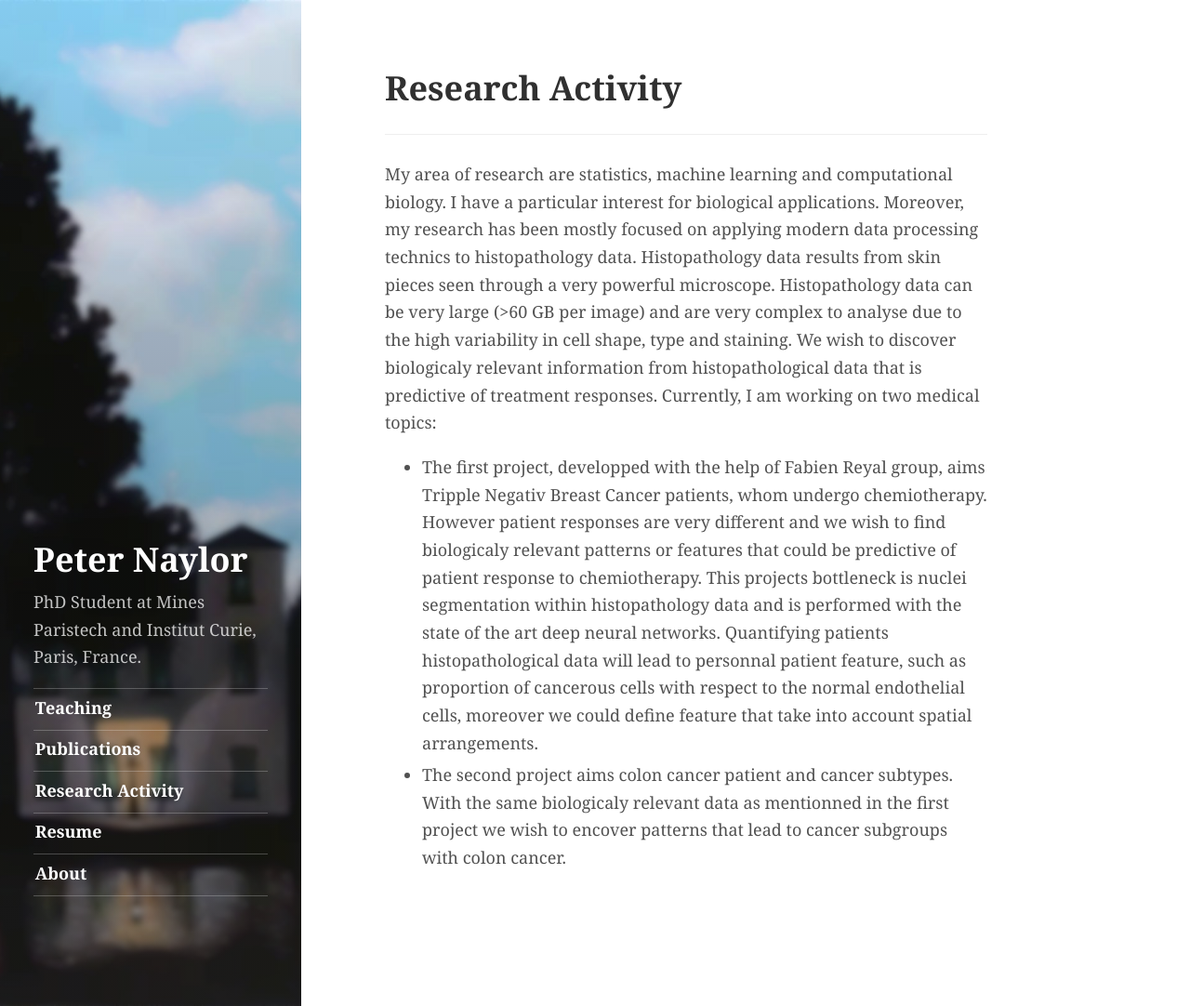
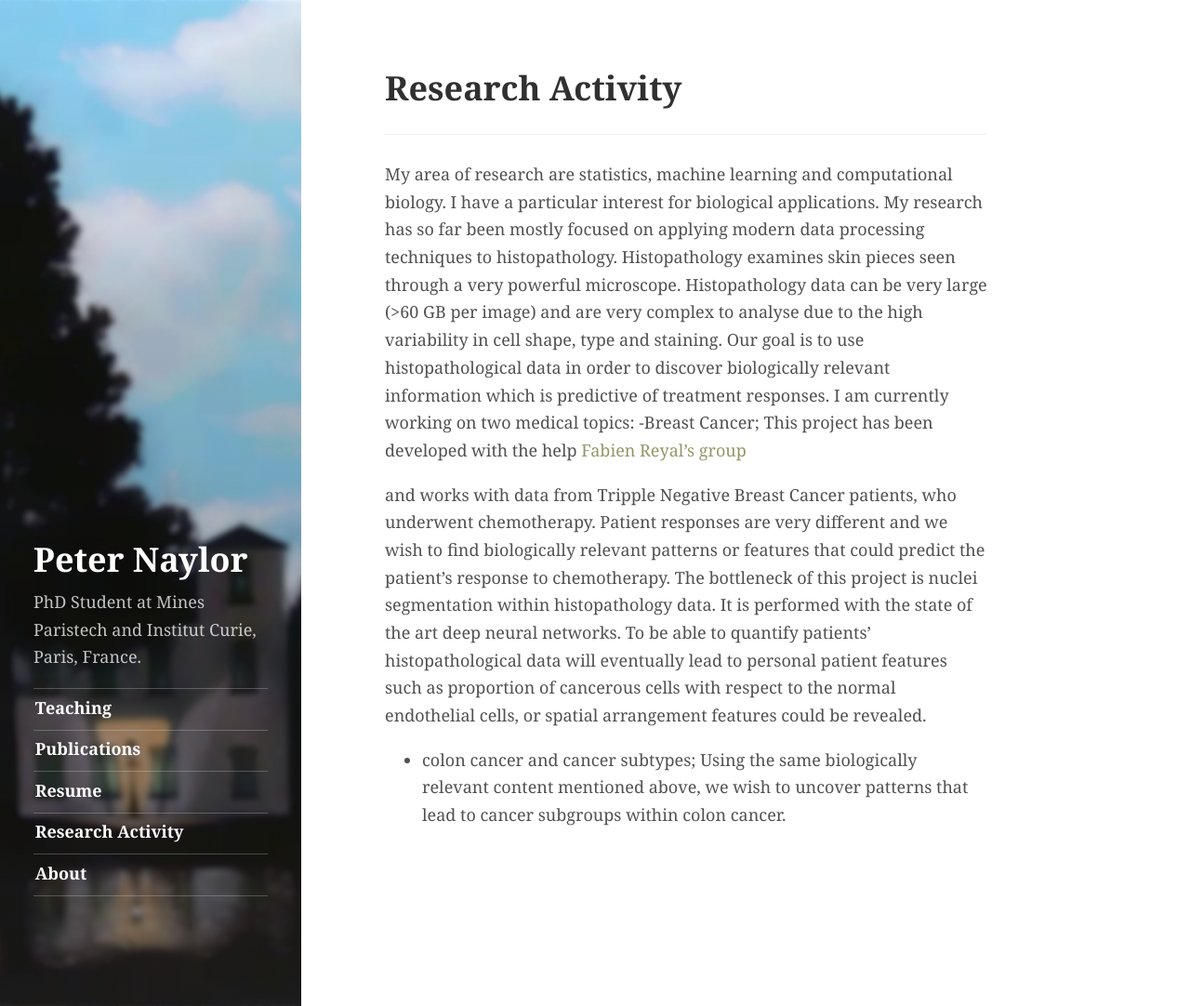
Before and after one commit to PeterJackNaylor/PeterJackNaylor.github.io, a Jekyll site: the page built from tag/ResearchActivity.md, in a window 1280 px wide and 1082 px high. Shown: the whole window at 93% size. Built offline with Jekyll 4.4.1, drawn with Linux system fonts in a browser that asks for light colours.

Commit message:
first update bruno

```diff
--- a/tag/ResearchActivity.md
+++ b/tag/ResearchActivity.md
@@ -5,9 +5,9 @@ permalink: /tag/ResearchActivity/
 title: Research Activity
 ---
 
-My area of research are statistics, machine learning and computational biology. I have a particular interest for biological applications. Moreover, my research has been mostly focused on applying modern data processing technics to histopathology data. Histopathology data results from skin pieces seen through a very powerful microscope.
-Histopathology data can be very large (>60 GB per image) and are very complex to analyse due to the high variability in cell shape, type and staining. We wish to discover biologicaly relevant information from histopathological data that is predictive of treatment responses.
-Currently, I am working on two medical topics:
+My area of research are statistics, machine learning and computational biology. I have a particular interest for biological applications. My research has so far been mostly focused on applying modern data processing techniques to histopathology. Histopathology examines skin pieces seen through a very powerful microscope. Histopathology data can be very large (>60 GB per image) and are very complex to analyse due to the high variability in cell shape, type and staining. Our goal is to use histopathological data in order to discover biologically relevant information which is predictive of treatment responses.
+I am currently working on two medical topics:
+-Breast Cancer; This project has been developed with the help [Fabien Reyal's group](https://science.institut-curie.org/research/integrated-biology/u932-immunity-and-cancer/team-reyal/)
 
-* The first project, developped with the help of Fabien Reyal group, aims Tripple Negativ Breast Cancer patients, whom undergo chemiotherapy. However patient responses are very different and we wish to find biologicaly relevant patterns or features that could be predictive of patient response to chemiotherapy. This projects bottleneck is nuclei segmentation within histopathology data and is performed with the state of the art deep neural networks. Quantifying patients histopathological data will lead to personnal patient feature, such as proportion of cancerous cells with respect to the normal endothelial cells, moreover we could define feature that take into account spatial arrangements.
-* The second project aims colon cancer patient and cancer subtypes. With the same biologicaly relevant data as mentionned in the first project we wish to encover patterns that lead to cancer subgroups with colon cancer.
+ and works with data from Tripple Negative Breast Cancer patients, who underwent chemotherapy. Patient responses are very different and we wish to find biologically relevant patterns or features that could predict the patient's response to chemotherapy. The bottleneck of this project is nuclei segmentation within histopathology data. It is performed with the state of the art deep neural networks. To be able to quantify patients' histopathological data will eventually lead to personal patient features such as proportion of cancerous cells with respect to the normal endothelial cells, or spatial arrangement features could be revealed.
+- colon cancer and cancer subtypes; Using the same biologically relevant content mentioned above, we wish to uncover patterns that lead to cancer subgroups within colon cancer.
```
Also changed, not shown: about.md (+1 -1 lines), tag/CurriculumVitae.md (added, +8 -0 lines), tag/Resume.md (deleted, +0 -8 lines).
